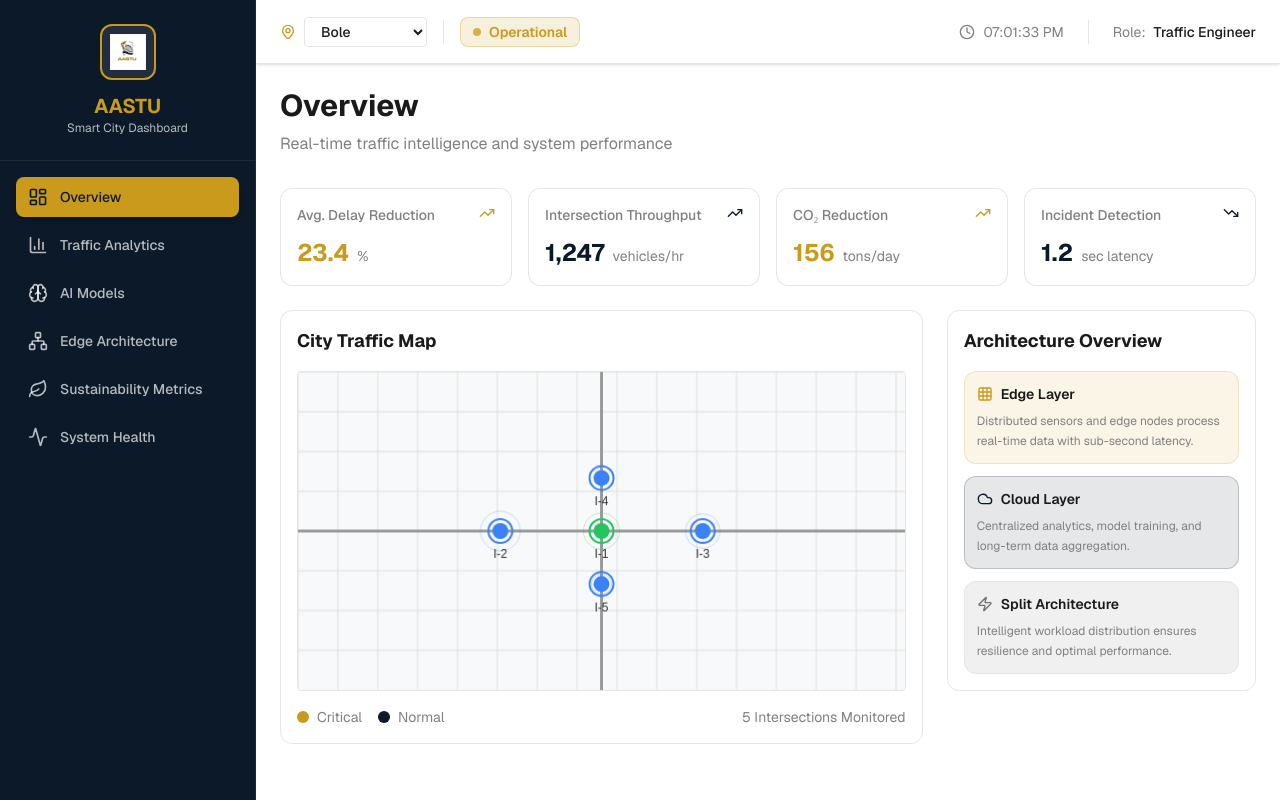
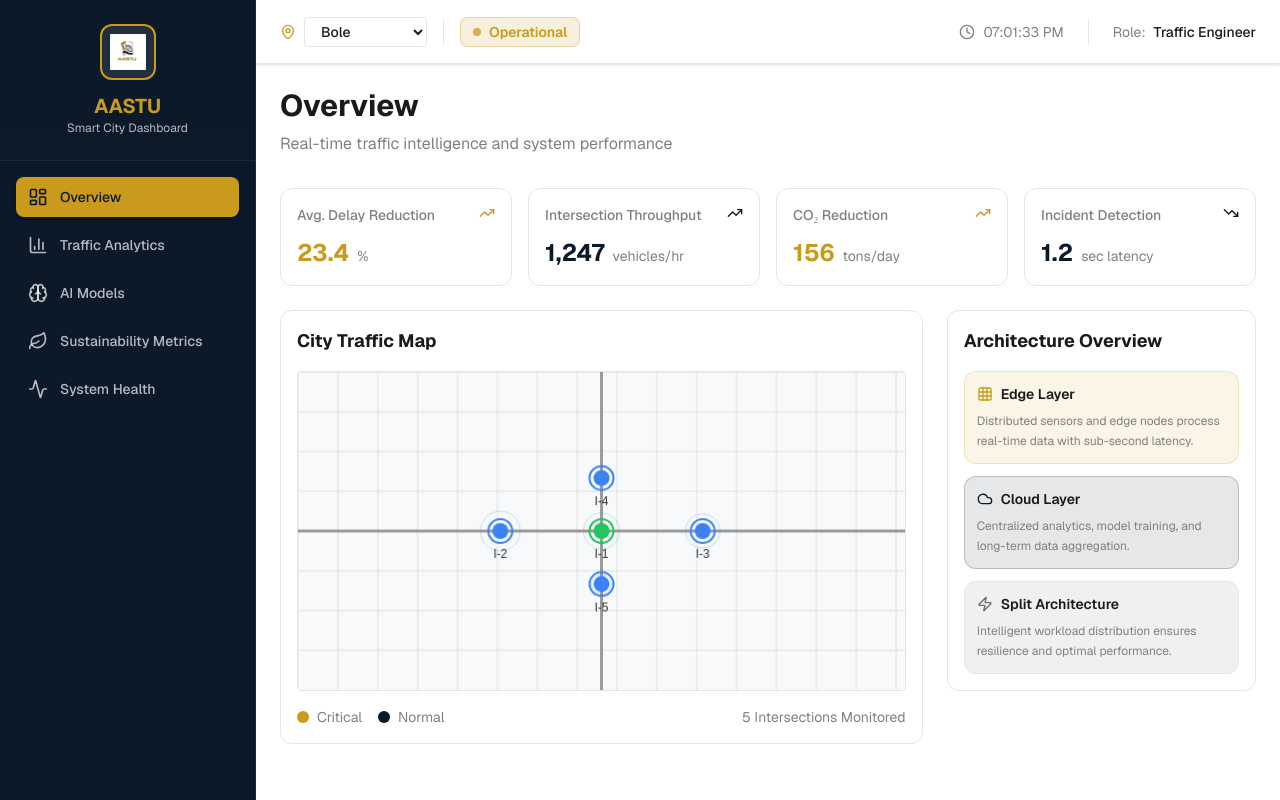
Before and after one commit to edomm9/smart-city-management-system, a Next.js app: page / in a window 1280 px wide. Built offline with nearby package versions, Linux system fonts and the light colour scheme.

Commit message:
Update sidebar.tsx

```diff
--- a/components/sidebar.tsx
+++ b/components/sidebar.tsx
@@ -13,7 +13,6 @@ const navigationItems = [
   { id: "overview", label: "Overview", icon: LayoutDashboard },
   { id: "traffic-analytics", label: "Traffic Analytics", icon: BarChart3 },
   { id: "ai-models", label: "AI Models", icon: Brain },
-  { id: "edge-architecture", label: "Edge Architecture", icon: Network },
   { id: "sustainability", label: "Sustainability Metrics", icon: Leaf },
   { id: "system-health", label: "System Health", icon: Activity },
 ]
```
